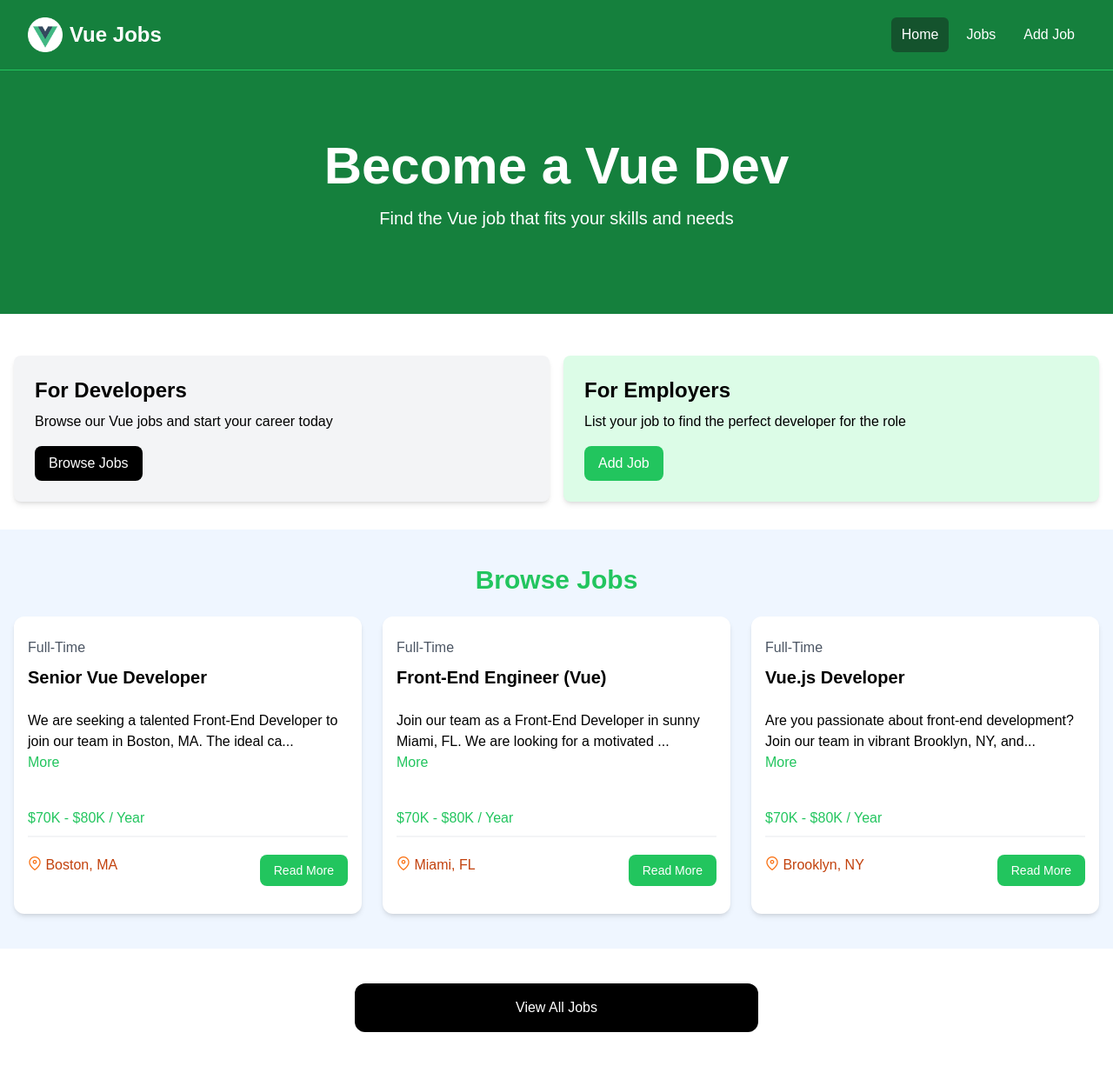
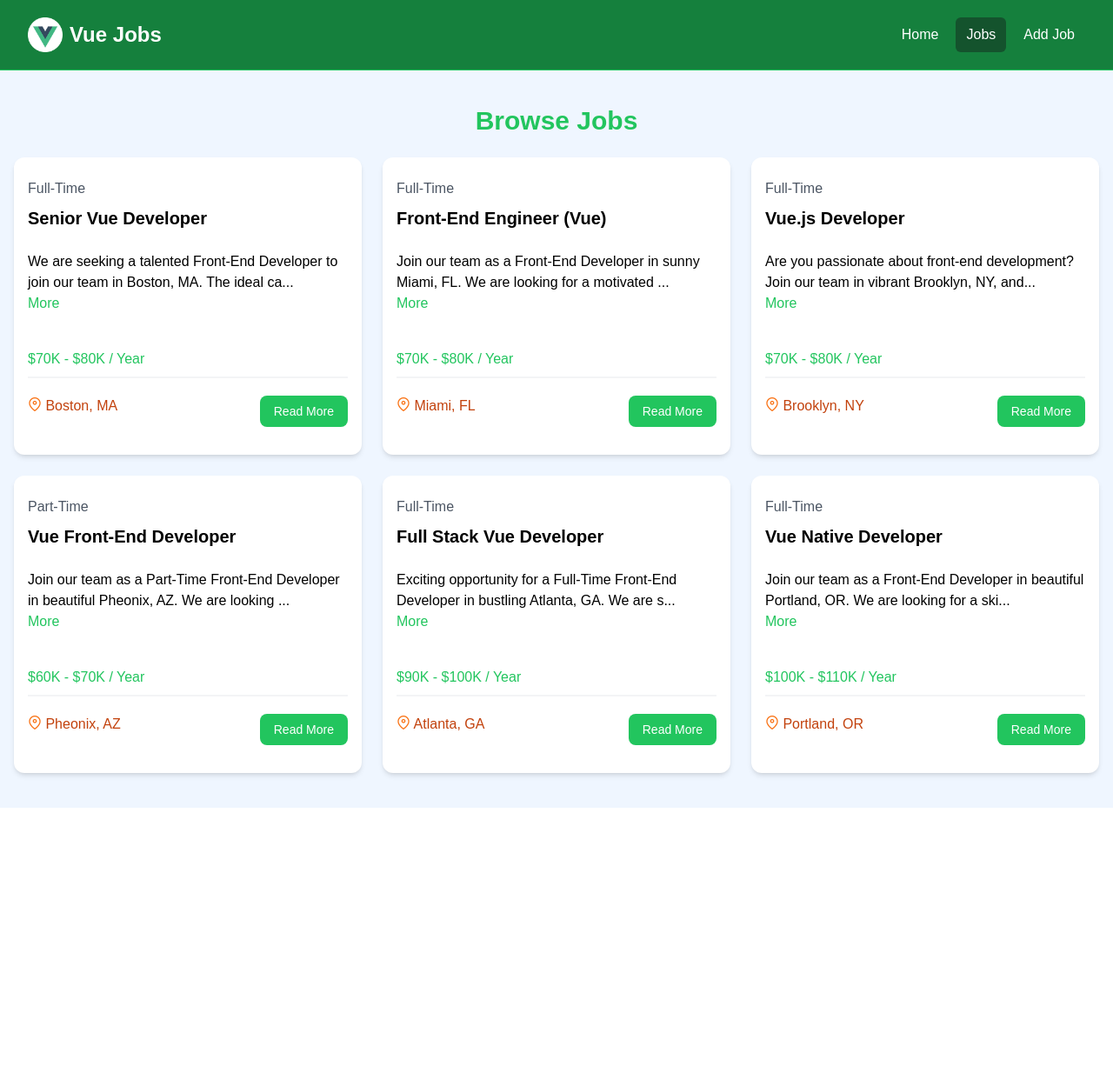
Before and after one commit to Adrian-YongKeng/vue-crash, a Vue app: page /jobs in a window 1280 px wide. Shown: the whole page at 87% size. After the commit the page ends 929 px from the top, so only its background shows below. Built offline with nearby package versions, Linux system fonts and the light colour scheme.

Commit message:
implement router

```diff
--- a/package.json
+++ b/package.json
@@ -10,7 +10,8 @@
   },
   "dependencies": {
     "primeicons": "^7.0.0",
-    "vue": "^3.5.13"
+    "vue": "^3.5.13",
+    "vue-router": "^4.5.1"
   },
   "devDependencies": {
     "@vitejs/plugin-vue": "^5.2.3",
--- a/src/App.vue
+++ b/src/App.vue
@@ -1,13 +1,9 @@
 <template>
   <Navbar />
-  <Hero />
-  <HomeCards />
-  <JobListings limit="3" :showButton="true" />
+  <router-view />
 </template>
 
 <script setup>
 import Navbar from "@/components/Navbar.vue";
-import Hero from "@/components/Hero.vue";
-import HomeCards from "@/components/HomeCards.vue";
-import JobListings from "@/components/JobListings.vue";
+// import {RouterView} from 'vue-router'
 </script>
--- a/src/components/HomeCards.vue
+++ b/src/components/HomeCards.vue
@@ -8,12 +8,12 @@
           <p class="mt-2 mb-4">
             Browse our Vue jobs and start your career today
           </p>
-          <a
-            href="jobs.html"
+          <router-link
+            to="/jobs"
             class="inline-block bg-black text-white rounded-lg px-4 py-2 hover:bg-gray-700"
           >
             Browse Jobs
-          </a>
+          </router-link>
         </Card>
 
         <Card bg="bg-green-100">
@@ -21,12 +21,12 @@
           <p class="mt-2 mb-4">
             List your job to find the perfect developer for the role
           </p>
-          <a
-            href="add-job.html"
+          <router-link
+            to="/job/add"
             class="inline-block bg-green-500 text-white rounded-lg px-4 py-2 hover:bg-green-600"
           >
             Add Job
-          </a>
+          </router-link>
         </Card>
       </div>
     </div>
--- a/src/components/JobListing.vue
+++ b/src/components/JobListing.vue
@@ -28,12 +28,12 @@
           {{ job.location }}
         </div>
 
-        <a
-          :href="'/job/' + job.id"
+        <router-link
+          :to="'/job/' + job.id"
           class="h-[36px] bg-green-500 hover:bg-green-600 text-white px-4 py-2 rounded-lg text-center text-sm"
         >
           Read More
-        </a>
+        </router-link>
       </div>
     </div>
   </div>
--- a/src/components/JobListings.vue
+++ b/src/components/JobListings.vue
@@ -16,10 +16,10 @@
   </section>
 
   <section v-if="showButton" class="m-auto max-w-lg my-10 px-6">
-    <a
-      href="/jobs"
+    <router-link
+      to="/jobs"
       class="block bg-black text-white text-center py-4 px-6 rounded-xl hover:bg-gray-700"
-      >View All Jobs</a
+      >View All Jobs</router-link
     >
   </section>
 </template>
--- a/src/components/Navbar.vue
+++ b/src/components/Navbar.vue
@@ -6,31 +6,24 @@
           class="flex flex-1 items-center justify-center md:items-stretch md:justify-start"
         >
           <!-- Logo -->
-          <a class="flex flex-shrink-0 items-center mr-4" href="index.html">
+          <router-link class="flex flex-shrink-0 items-center mr-4" to="/">
             <!-- :src -->
             <img class="h-10 w-auto" v-bind:src="logo" alt="Vue Jobs" />
-            <span class="hidden md:block text-white text-2xl font-bold ml-2"
-              >Vue Jobs</span
-            >
-          </a>
+            <!-- prettier-ignore -->
+            <span class="hidden md:block text-white text-2xl font-bold ml-2">Vue Jobs</span>
+          </router-link>
 
           <div class="md:ml-auto">
             <div class="flex space-x-2">
-              <a
-                href="index.html"
-                class="text-white bg-green-900 hover:bg-gray-900 hover:text-white rounded-md px-3 py-2"
-                >Home</a
-              >
-              <a
-                href="jobs.html"
-                class="text-white hover:bg-green-900 hover:text-white rounded-md px-3 py-2"
-                >Jobs</a
-              >
-              <a
-                href="add-job.html"
-                class="text-white hover:bg-green-900 hover:text-white rounded-md px-3 py-2"
-                >Add Job</a
-              >
+              <!-- build in active class
+                active-class="bg-green-900" class="text-white rounded-md px-3 py-2
+                hover:bg-gray-900 hover:text-white" -->
+              <!-- prettier-ignore -->
+              <router-link to="/" active-class="bg-green-900" :class="[isActiveLink('/') ? 'bg-green-900': 'hover:bg-gray-900 hover:text-white','text-white ', 'rounded-md', 'px-3', 'py-2']" >Home</router-link>
+              <!-- prettier-ignore -->
+              <router-link to="/jobs" :class="[isActiveLink('/jobs') ? 'bg-green-900': 'hover:bg-gray-900 hover:text-white','text-white ', 'rounded-md', 'px-3', 'py-2']" >Jobs</router-link>
+              <!-- prettier-ignore -->
+              <router-link to="/jobs/add" :class="[isActiveLink('/jobs/add') ? 'bg-green-900': 'hover:bg-gray-900 hover:text-white','text-white ', 'rounded-md', 'px-3', 'py-2']" >Add Job</router-link>
             </div>
           </div>
         </div>
@@ -40,5 +33,12 @@
 </template>
 
 <script setup>
+import { useRoute } from "vue-router";
+// import { RouterLInk } from "vue-router";
 import logo from "@/assets/img/logo.png";
+
+const isActiveLink = (routePath) => {
+  const route = useRoute();
+  return route.path === routePath;
+};
 </script>
--- /dev/null
+++ b/src/router/index.js
@@ -0,0 +1,21 @@
+import { createRouter, createWebHistory } from "vue-router";
+import HomeView from "@/views/HomeView.vue";
+import JobsView from "@/views/JobsView.vue";
+
+const router = createRouter({
+  history: createWebHistory(import.meta.env.BASE_URL),
+  routes: [
+    {
+      path: "/",
+      name: "Home",
+      component: HomeView,
+    },
+    {
+      path: "/jobs",
+      name: "Jobs",
+      component: JobsView,
+    },
+  ],
+});
+
+export default router;
--- /dev/null
+++ b/src/views/HomeView.vue
@@ -0,0 +1,11 @@
+<template>
+  <Hero />
+  <HomeCards />
+  <JobListings limit="3" :showButton="true" />
+</template>
+
+<script setup>
+import Hero from "@/components/Hero.vue";
+import HomeCards from "@/components/HomeCards.vue";
+import JobListings from "@/components/JobListings.vue";
+</script>
--- /dev/null
+++ b/src/views/JobsView.vue
@@ -0,0 +1,7 @@
+<template>
+  <JobListings />
+</template>
+
+<script setup>
+import JobListings from "@/components/JobListings.vue";
+</script>
```
Also changed, not shown: src/main.js (+6 -1 lines), 1 other file (tests, documents, lock files or other folders).
